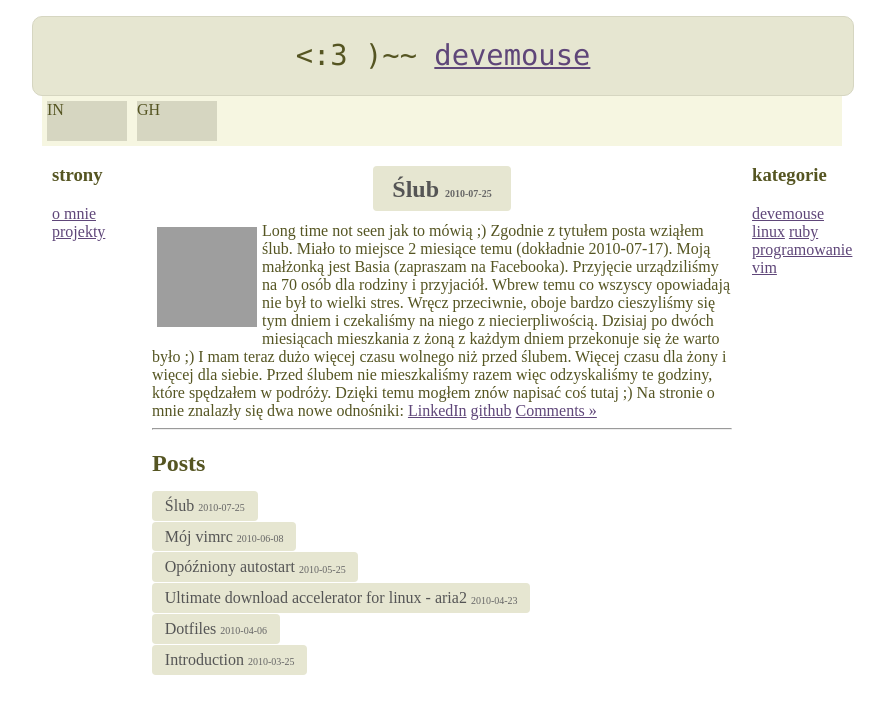
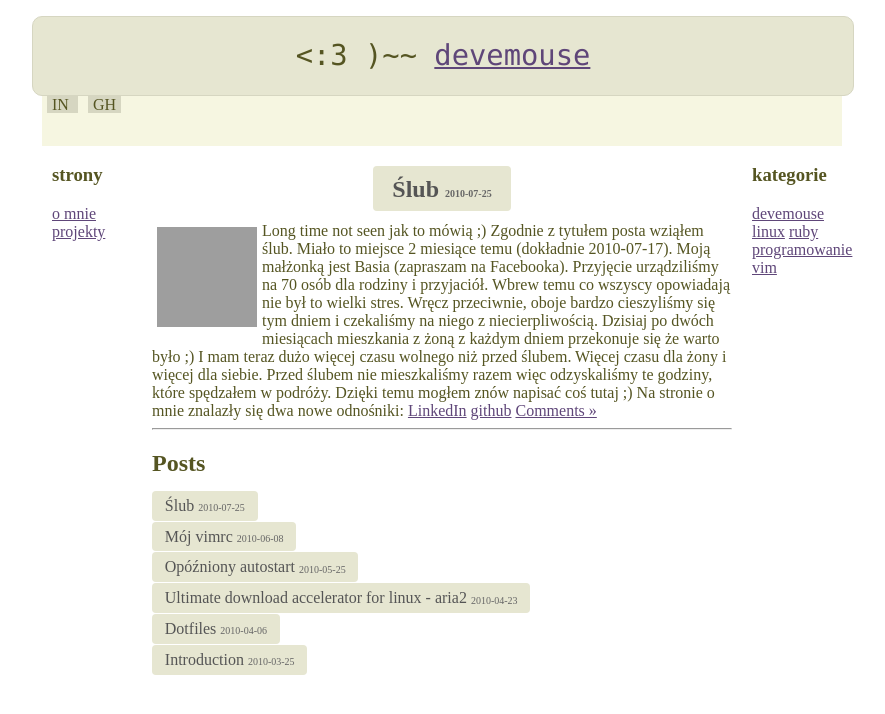
Before and after one commit to devemouse/devemouse.github.com, a Jekyll site: the page built from index.html, in a window 1280 px wide. Shown: the top 714 px of the page, without its empty margins (198-1083 px from the left). Built offline with Jekyll 4.4.1, drawn with Linux system fonts in a browser that asks for light colours; Markdown is read by kramdown in place of the engine named in the settings; grey boxes are pictures that could not be loaded.

Commit message:
trying to 'glue' nav buttons to title bar

```diff
--- a/css/default.css
+++ b/css/default.css
@@ -127,7 +127,9 @@
    width:800px;
    height:50px;
    background: #f6f6e1;
+   padding:0px;
 }
+
 .nav-top div {
    width:80px;
    height:40px;
@@ -135,6 +137,9 @@
    background: #D6D6C1;
    display:inline;
    float:left
+   padding-bottom:5px;
+   padding-left:5px;
+   padding-right:5px;
 }
 
 
```
